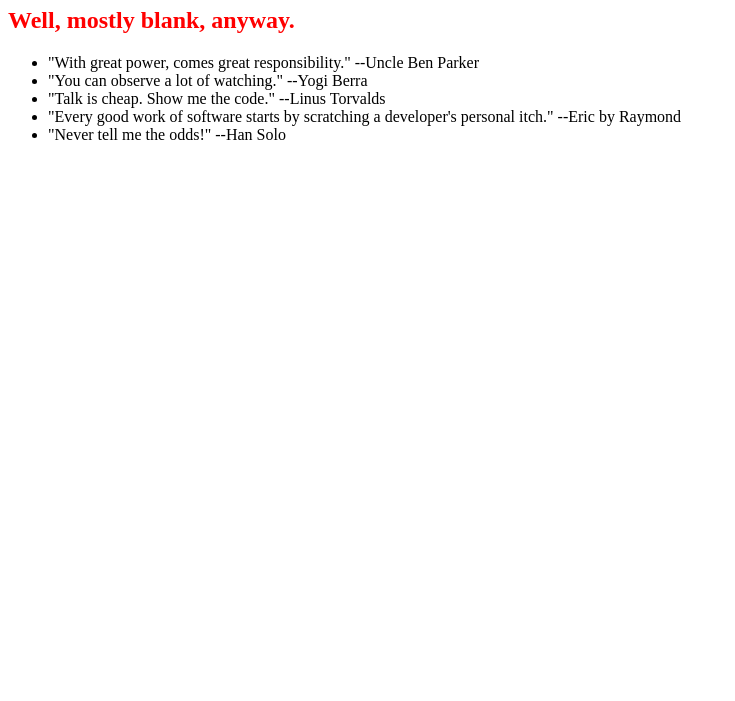
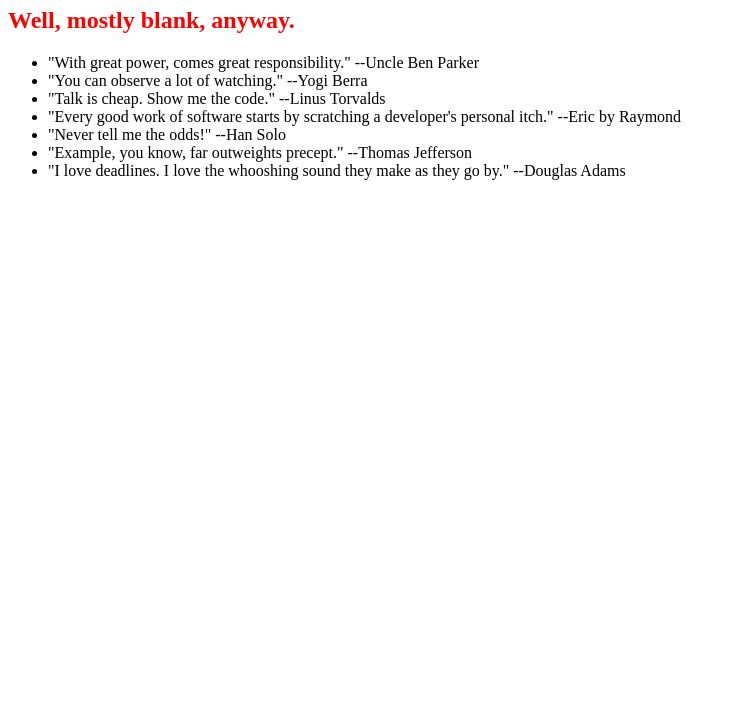
Before and after one commit to Elli4681/0main_openSAP_repo, a plain HTML site: page index.html in a window 1280 px wide. Shown: the part 99-800 px from the top of the page, without its empty margins (0-735 px from the left). Drawn offline with Linux system fonts and the light colour scheme.

Commit message:
Douglas Adams quote

```diff
--- a/index.html
+++ b/index.html
@@ -14,6 +14,8 @@
 			<li>"Talk is cheap. Show me the code." --Linus Torvalds</li>
 			<li>"Every good work of software starts by scratching a developer's personal itch." --Eric by Raymond</li>
 			<li>"Never tell me the odds!" --Han Solo</li>
+			<li>"Example, you know, far outweights precept." --Thomas Jefferson</li>
+			<li>"I love deadlines. I love the whooshing sound they make as they go by." --Douglas Adams</li>
 		</ul>
 	</body>
 </html>
```
